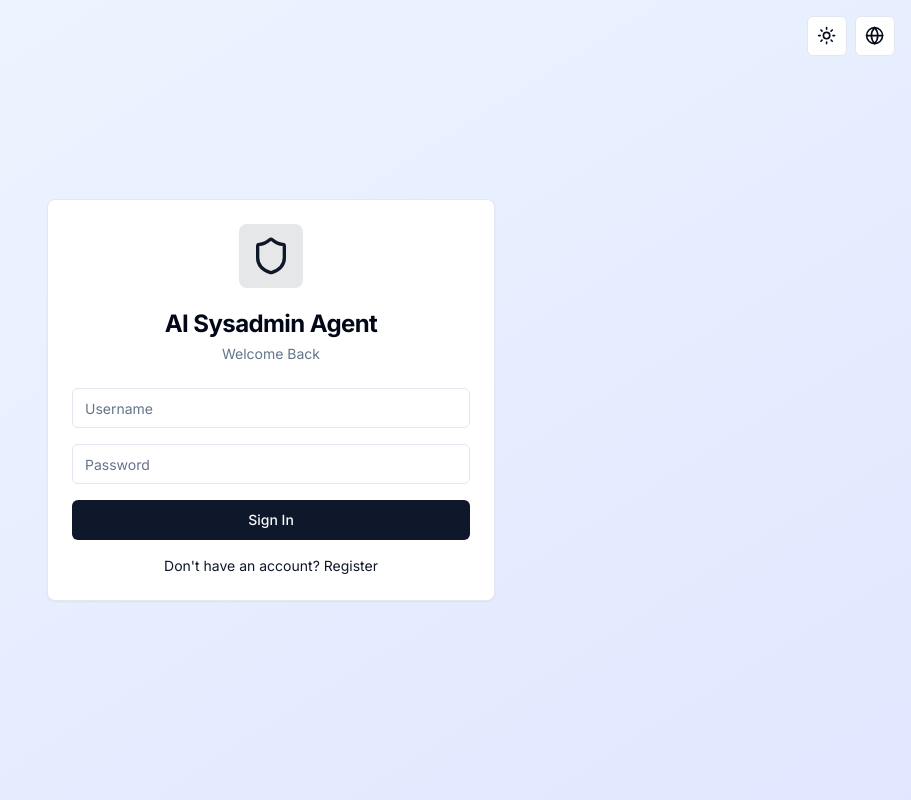
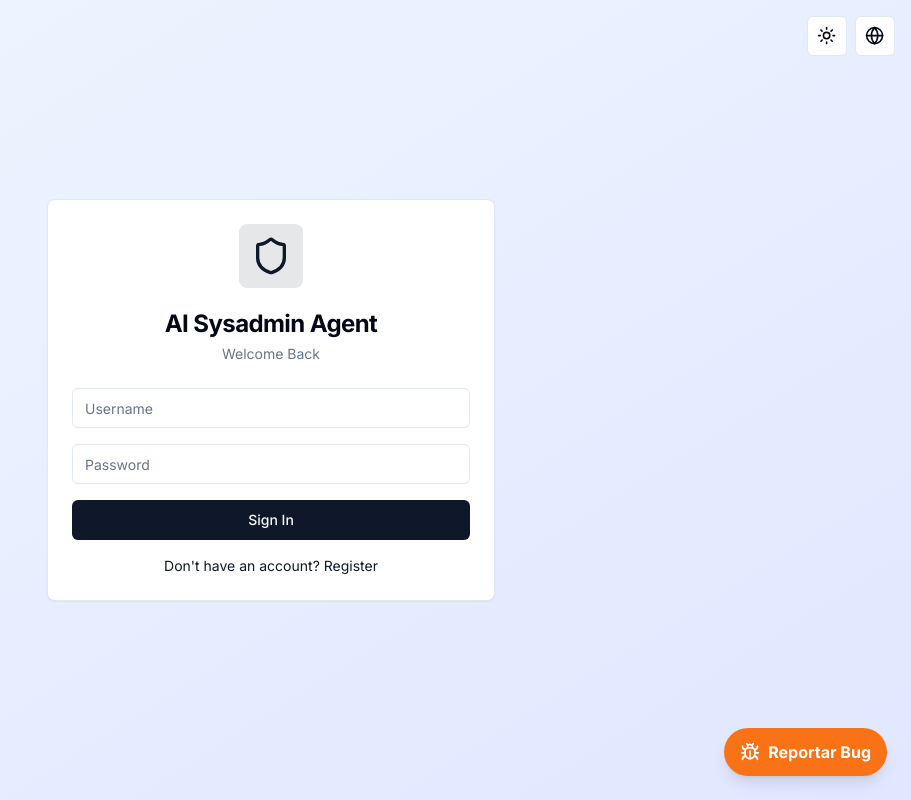
Before and after one commit to deimisq/AI-Sysadmin, a Next.js app in the folder frontend/: page /login in a window 1280 px wide. Shown: the whole page, without its empty margins (369-1280 px from the left). Built offline with nearby package versions, Linux system fonts and the light colour scheme; no server answers.

Commit message:
Feature: Add feedback/bug report button to all pages

```diff
--- a/frontend/src/app/layout.tsx
+++ b/frontend/src/app/layout.tsx
@@ -3,6 +3,7 @@ import { Inter } from "next/font/google";
 import "./globals.css";
 import { I18nProvider } from "@/lib/i18n-context";
 import { ThemeProvider } from "@/lib/theme-context";
+import { FeedbackButton } from "@/components/feedback-button";
 
 const inter = Inter({ subsets: ["latin"] });
 
@@ -20,7 +21,10 @@ export default function RootLayout({
         <html lang="en" suppressHydrationWarning>
             <body className={inter.className}>
                 <ThemeProvider>
-                    <I18nProvider>{children}</I18nProvider>
+                    <I18nProvider>
+                        {children}
+                        <FeedbackButton />
+                    </I18nProvider>
                 </ThemeProvider>
             </body>
         </html>
--- /dev/null
+++ b/frontend/src/components/feedback-button.tsx
@@ -0,0 +1,48 @@
+"use client"
+
+import { usePathname } from "next/navigation"
+import { Bug, MessageSquarePlus } from "lucide-react"
+import { useEffect, useState } from "react"
+
+export function FeedbackButton() {
+    const pathname = usePathname()
+    const [mounted, setMounted] = useState(false)
+
+    useEffect(() => {
+        setMounted(true)
+    }, [])
+
+    if (!mounted) return null
+
+    const recipient = "reporte@sentrait.com.uy"
+    const subject = encodeURIComponent("Feedback - AI Sysadmin Agent")
+    const body = encodeURIComponent(`
+Hola equipo de Sentrait,
+
+Quiero reportar un bug / hacer una sugerencia.
+
+📍 Ubicación en el sistema: ${pathname}
+📅 Fecha: ${new Date().toLocaleDateString()}
+
+📝 Detalle del reporte:
+(Escribe aquí tu comentario...)
+
+------------------------------------------------
+Información técnica:
+User Agent: ${window.navigator.userAgent}
+`)
+
+    const mailtoLink = `mailto:${recipient}?subject=${subject}&body=${body}`
+
+    return (
+        <a
+            href={mailtoLink}
+            className="fixed bottom-6 right-6 z-50 flex items-center gap-2 rounded-full bg-orange-500 px-4 py-3 text-white shadow-lg transition-all hover:scale-105 hover:bg-orange-600 hover:shadow-xl focus:outline-none focus:ring-2 focus:ring-orange-500 focus:ring-offset-2 animate-bounce-slow"
+            title="Reportar Bug o Sugerencia"
+            style={{ animationDuration: '3s' }}
+        >
+            <Bug className="h-5 w-5" />
+            <span className="font-bold">Reportar Bug</span>
+        </a>
+    )
+}
```
